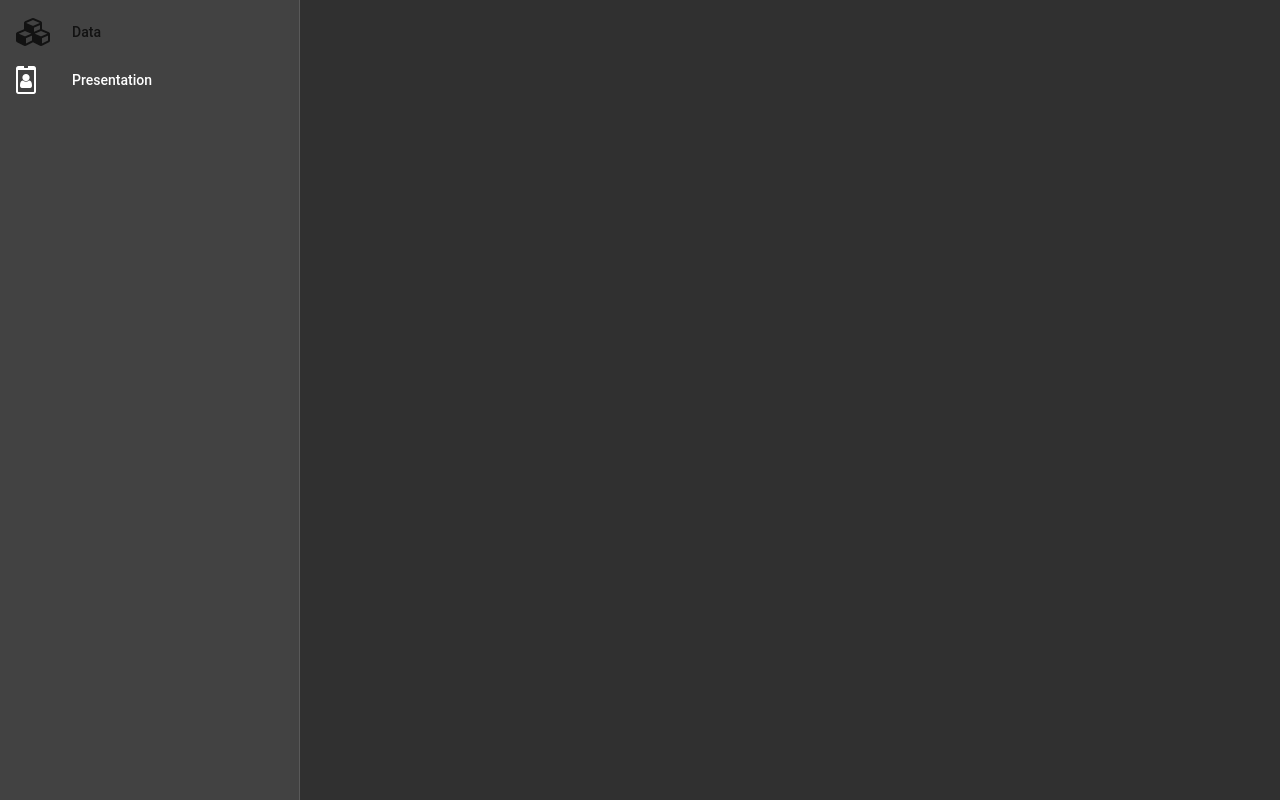
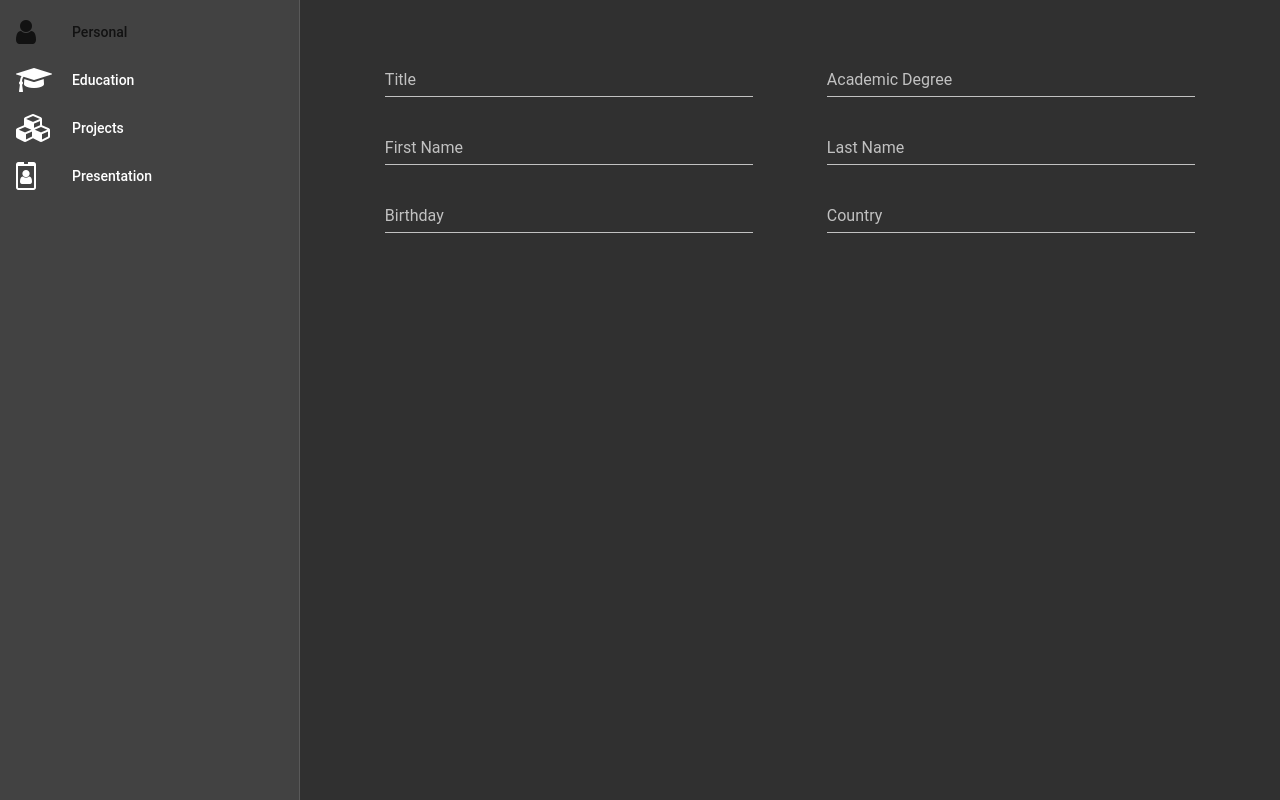
Before and after one commit to bitstorm-tech/my-cv-webclient, a Nuxt app: page /data/personal in a window 1280 px wide. Before the commit this address had no page. Built offline with nearby package versions, Linux system fonts and the light colour scheme; a web font is replaced by a local one.

Commit message:
Added education page and personal page

```diff
--- a/layouts/default.vue
+++ b/layouts/default.vue
@@ -2,16 +2,40 @@
   <v-app dark>
     <v-navigation-drawer app>
       <v-list>
-        <v-list-tile nuxt to="/data">
+
+        <v-list-tile nuxt to="/data/personal">
+          <v-list-tile-action>
+            <v-icon medium>fa-user</v-icon>
+          </v-list-tile-action>
+          <v-list-tile-content>
+            <v-list-tile-title>
+              Personal
+            </v-list-tile-title>
+          </v-list-tile-content>
+        </v-list-tile>
+
+        <v-list-tile nuxt to="/data/education">
+          <v-list-tile-action>
+            <v-icon medium>fa-graduation-cap</v-icon>
+          </v-list-tile-action>
+          <v-list-tile-content>
+            <v-list-tile-title>
+              Education
+            </v-list-tile-title>
+          </v-list-tile-content>
+        </v-list-tile>
+
+        <v-list-tile nuxt to="/data/projects">
           <v-list-tile-action>
             <v-icon medium>fa-cubes</v-icon>
           </v-list-tile-action>
           <v-list-tile-content>
             <v-list-tile-title>
-              Data
+              Projects
             </v-list-tile-title>
           </v-list-tile-content>
         </v-list-tile>
+
         <v-list-tile nuxt to="/presentation">
           <v-list-tile-action>
             <v-icon medium>fa-id-badge</v-icon>
@@ -22,6 +46,7 @@
             </v-list-tile-title>
           </v-list-tile-content>
         </v-list-tile>
+
       </v-list>
     </v-navigation-drawer>
     <v-content>
--- /dev/null
+++ b/pages/data/education.vue
@@ -0,0 +1,5 @@
+<template>
+  <v-container>
+    <h1>Education</h1>
+  </v-container>
+</template>
--- /dev/null
+++ b/pages/data/personal.vue
@@ -0,0 +1,42 @@
+<template>
+  <v-container>
+    <v-layout row justify-space-around>
+      <v-flex xs5>
+        <v-text-field label="Title" />
+      </v-flex>
+      <v-flex xs5>
+        <v-text-field label="Academic Degree" />
+      </v-flex>
+    </v-layout>
+    <v-layout row justify-space-around="">
+      <v-flex xs5>
+        <v-text-field label="First Name" />
+      </v-flex>
+      <v-flex xs5>
+        <v-text-field label="Last Name" />
+      </v-flex>
+    </v-layout>
+    <v-layout row justify-space-around>
+      <v-flex xs5>
+        <v-menu v-model="menu" lazy :close-on-content-click="false" full-width>
+          <v-text-field label="Birthday" v-model="date" slot="activator" readonly />
+          <v-date-picker ref="picker" v-model="date" :max="new Date().toISOString().substr(0, 10)" />
+        </v-menu>
+      </v-flex>
+      <v-flex xs5>
+        <v-text-field label="Country" />
+      </v-flex>
+    </v-layout>
+  </v-container>
+</template>
+
+<script>
+export default {
+  data() {
+    return {
+      date: null,
+      menu: false
+    };
+  }
+};
+</script>
--- a/plugins/vuetify.js
+++ b/plugins/vuetify.js
@@ -8,7 +8,6 @@ Vue.use(Vuetify, {
     accent: colors.grey.darken3,
     secondary: colors.amber.darken3,
     info: colors.teal.lighten1,
-    // warning: colors.amber,
     warning: colors.red.accent1,
     error: colors.deepOrange.accent4,
     success: colors.green.accent3
```
Also changed, not shown: pages/data/projects.vue (renamed from pages/data/index.vue).
